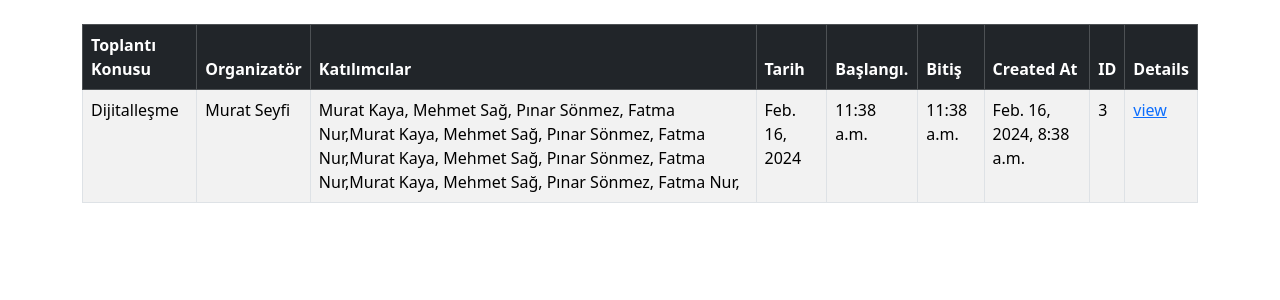
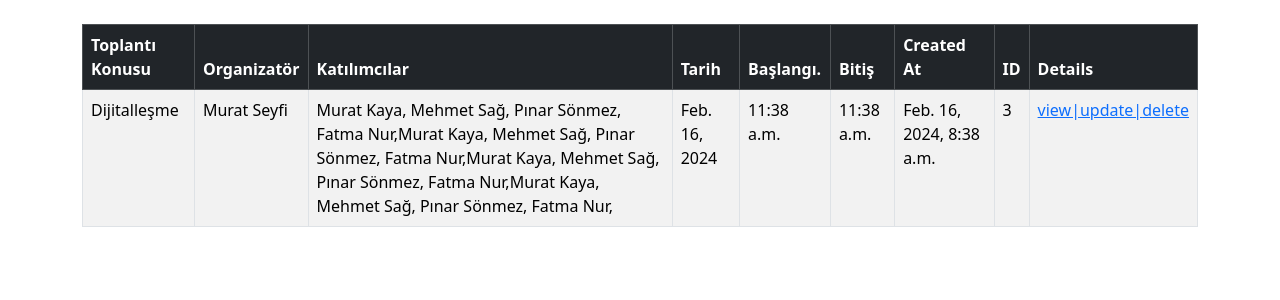
Before and after one commit to muratseyfi/MechSoftMeet, a Django app: page / in a window 1280 px wide. Shown: the part 56-356 px from the top of the page. Run offline with Django 5.2, Linux system fonts and the light colour scheme; a user stored in the database is signed in; data comes from the database, SQL or seed files in the repository; both versions use the stored data as it was after the commit.

Commit message:
Update Home Page

```diff
--- a/website/templates/home.html
+++ b/website/templates/home.html
@@ -32,7 +32,7 @@
                             <td>{{ record.end_time }}</td>
                             <td>{{ record.created_at }}</td>
                             <td>{{ record.id }}</td>
-                            <td><a href="{% url 'record' record.id %}">view</a></td>
+                            <td><a href="{% url 'record' record.id %}">view|</a><a href="{% url 'update_record' record.id %}">update|</a><a href="{% url 'delete_record' record.id %}">delete</a></td>
                         </tr>
                         {% endfor %}
 
```
Also changed, not shown: db.sqlite3.
